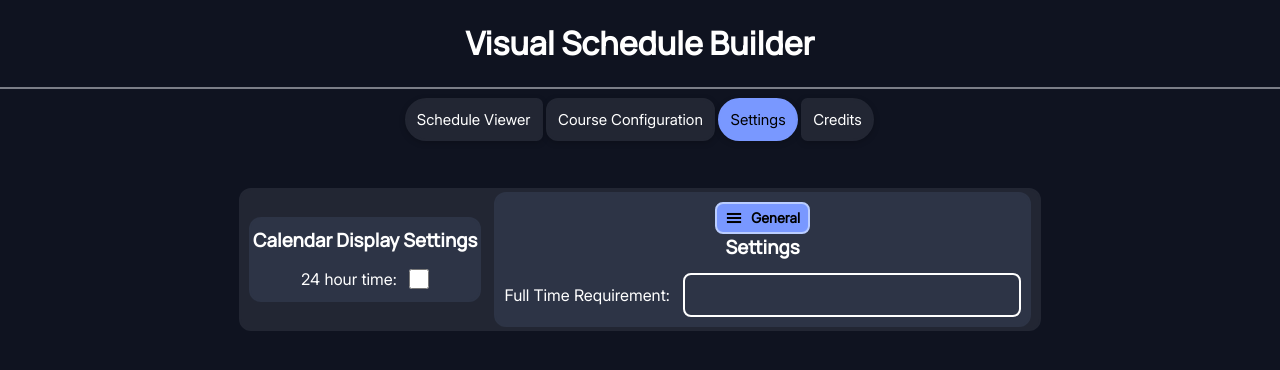
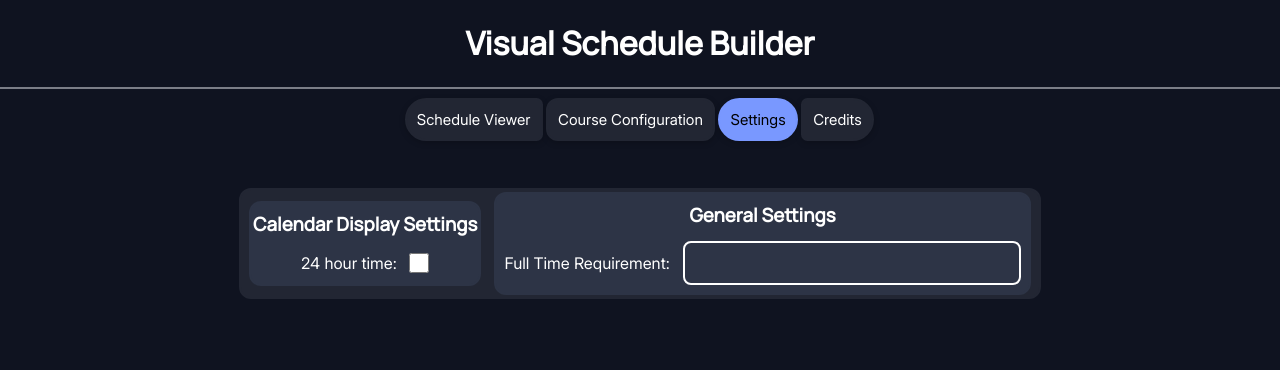
Before and after one commit to VoidCloud04/Visual-Schedule-Builder, a SvelteKit app: page / in a window 1280 px wide. Both pictures are taken after a click on the button "Settings". Shown: the top 370 px of the page. Built offline with nearby package versions, Linux system fonts and the light colour scheme.

Commit message:
Remove Chip Test from Settings

```diff
--- a/src/routes/Settings.svelte
+++ b/src/routes/Settings.svelte
@@ -14,7 +14,7 @@
                 </div>
             </div>
             <div class="flexCol surface-1">
-                <h3><Chip text="General"iconName="menu"/> Settings</h3>
+                <h3>General Settings</h3>
                 <div class="flexRow">
                     <label for="ftReq">Full Time Requirement:</label>
                     <input id="ftReq"  type="number" bind:value={fullTimeReq} min="0">
```
